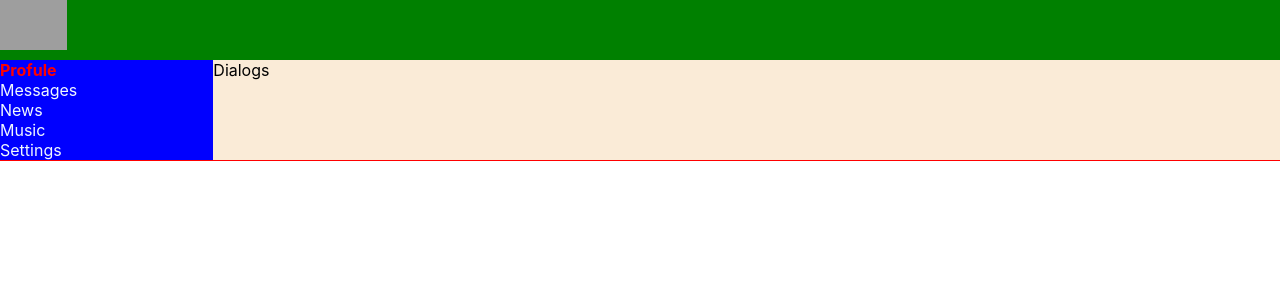
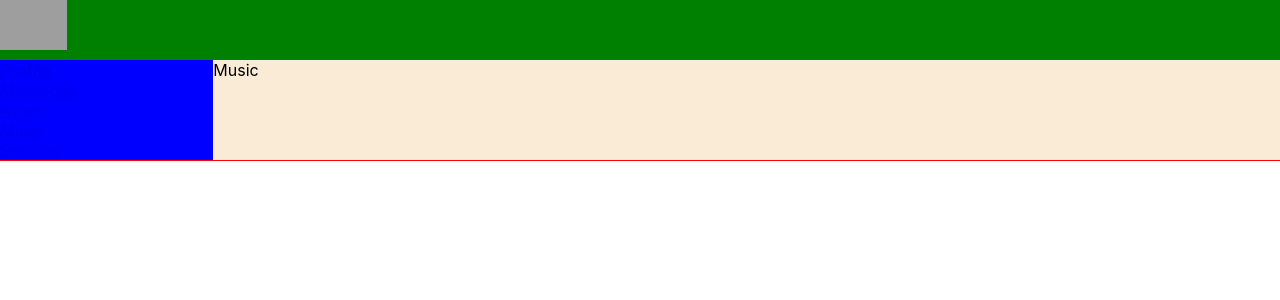
Before and after one commit to elmiven/samurai-way-main, a React (Create React App) app: page /music in a window 1280 px wide. Shown: the top 300 px of the page. Built offline with nearby package versions, Linux system fonts and the light colour scheme; grey boxes are pictures that could not be loaded.

Commit message:
route (lesson 19)

```diff
--- a/src/App.tsx
+++ b/src/App.tsx
@@ -1,9 +1,13 @@
 import React from 'react';
+import { BrowserRouter, Route } from 'react-router-dom';
 import './App.css';
 import Dialogs from './components/Dialogs/Dialogs';
 import Header from './components/Header/Header';
+import Music from './components/Music/Music';
 import Navbar from './components/Navbar/Navbar';
+import News from './components/News/News';
 import Profile from './components/Profile/Profile';
+import Settings from './components/Settings/Settings';
 
 
 import Technologies from './Technologies';
@@ -12,16 +16,21 @@
 
 const App = () => {
   return (
+    <BrowserRouter>
     <div className='app-wrapper'>
       {/* Hello, samurai! Let's go! */}
       <Header />
       <Navbar />
-      {/* <Profile />  */}
       <div className='app-wrapper-content'>
-        <Dialogs />
+        <Route path='/profile' component={Profile} />
+        <Route path='/dialogs' component={Dialogs} />
+        <Route path='/music' component={Music} />
+        <Route path='/news' component={News} />
+        <Route path='/Settings' component={Settings} />
       </div>
       {/*<Technologies /> */}
     </div>
+    </BrowserRouter>
   );
 }
 
--- /dev/null
+++ b/src/components/Music/Music.tsx
@@ -0,0 +1,18 @@
+import s from './Music.module.css'
+
+
+
+const Music = (props: any) => {
+
+return (
+<div>
+    Music
+</div>
+
+
+)
+
+}
+
+
+export default Music;
--- a/src/components/Navbar/Navbar.tsx
+++ b/src/components/Navbar/Navbar.tsx
@@ -5,19 +5,19 @@
   return (
     <nav className={s.nav}>
     <div className={`${s.item} ${s.active}`}>
-      <a>Profule</a>
+      <a href='profile'>Profile</a>
     </div>
     <div className={s.item}>
-      <a>Messages</a>
+      <a href='dialogs'>Messages</a>
     </div>
     <div className={s.item}>
-      <a>News</a>
+      <a href='news'>News</a>
     </div>
     <div className={s.item}>
-      <a>Music</a>
+      <a href='music'>Music</a>
     </div>
     <div className={s.item}>
-      <a>Settings</a>
+      <a href='settings'>Settings</a>
     </div>
   </nav>
   )
--- /dev/null
+++ b/src/components/News/News.tsx
@@ -0,0 +1,18 @@
+import s from './News.module.css'
+
+
+
+const News = (props: any) => {
+
+return (
+<div>
+    News
+</div>
+
+
+)
+
+}
+
+
+export default News;
--- /dev/null
+++ b/src/components/Settings/Settings.tsx
@@ -0,0 +1,18 @@
+import s from './Settings.module.css'
+
+
+
+const Settings = (props: any) => {
+
+return (
+<div>
+    Settings
+</div>
+
+
+)
+
+}
+
+
+export default Settings;
```
Also changed, not shown: src/components/Music/Music.module.css (added), src/components/News/News.module.css (added), src/components/Settings/Settings.module.css (added).
